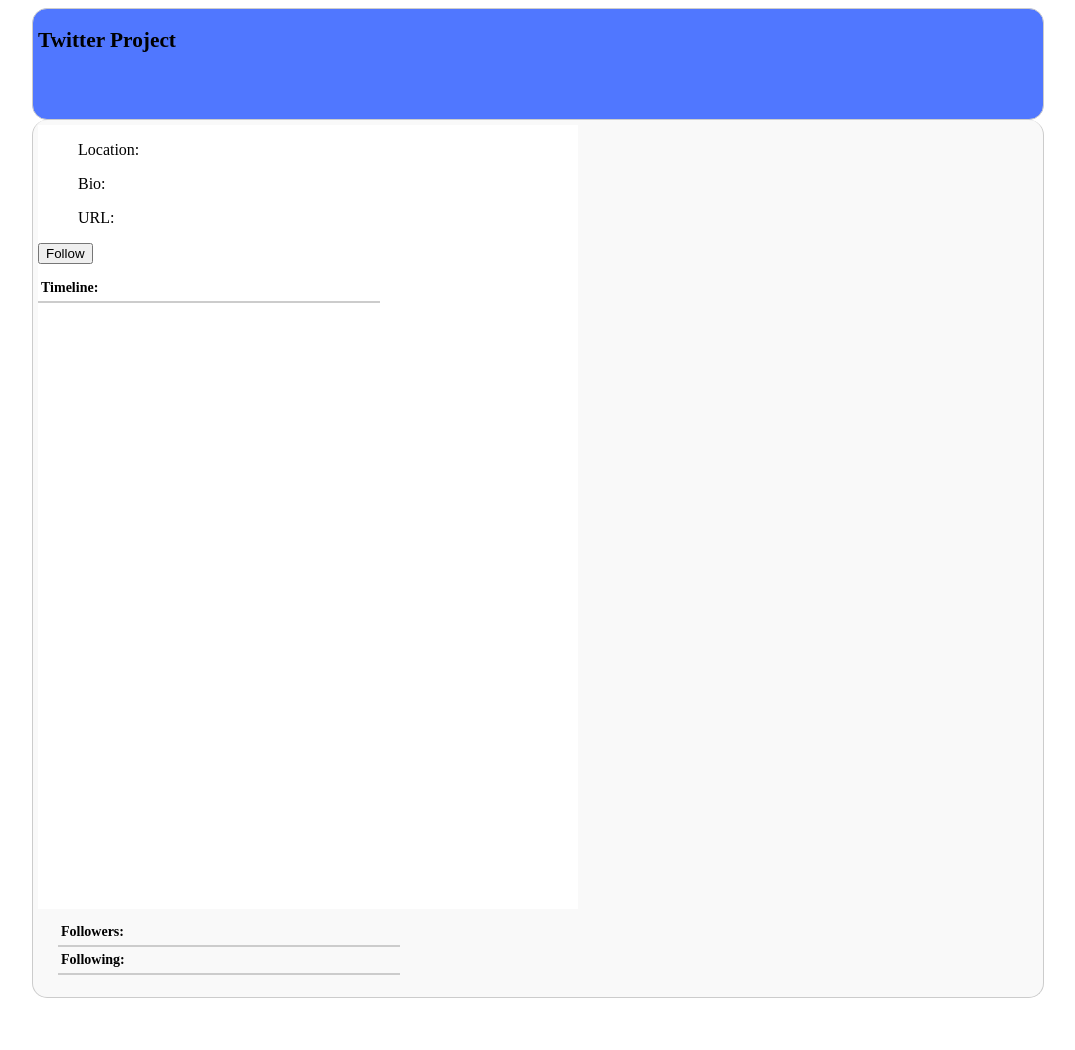
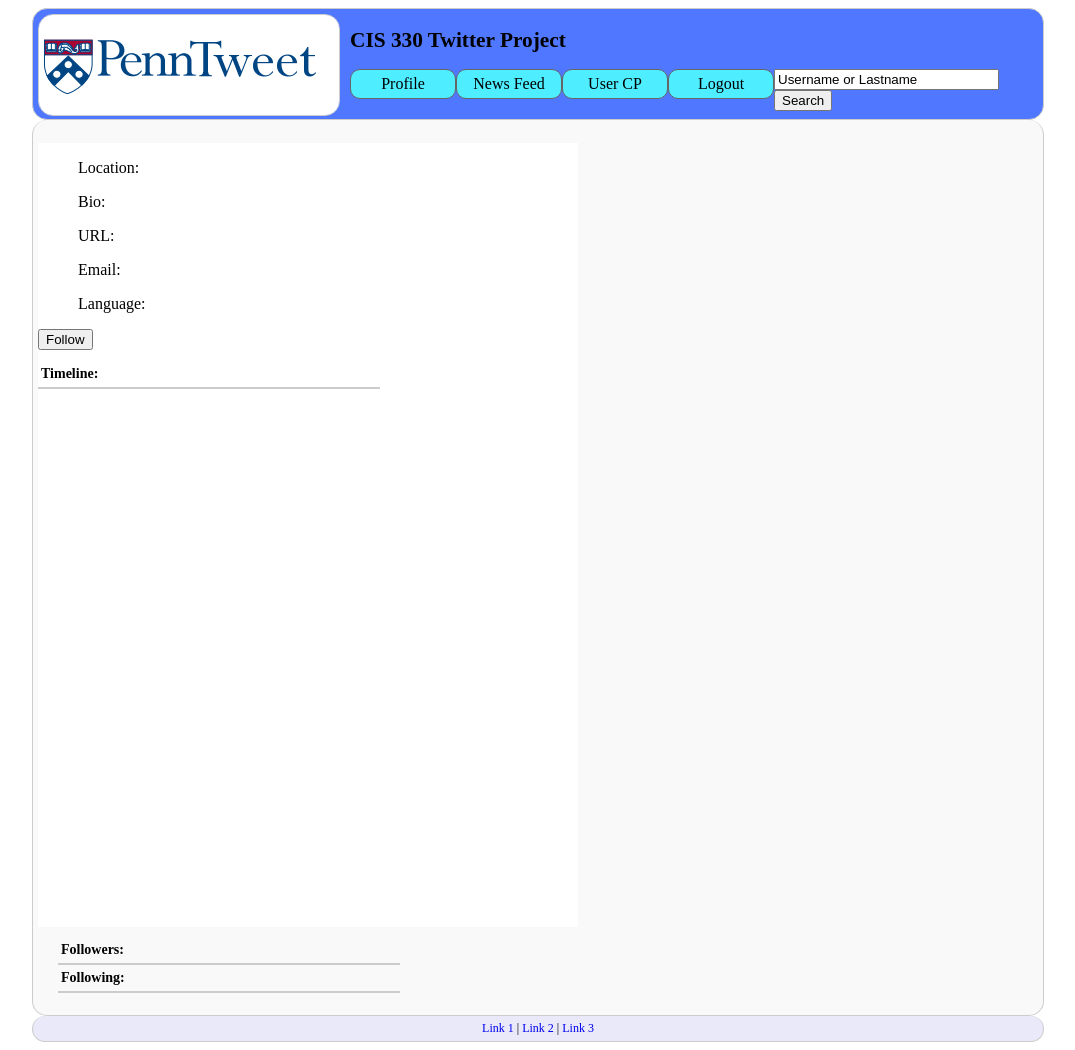
Before and after one commit to Ceasar/CIS330-Twitter, a PHP site: page /profile.php?id=1 in a window 1280 px wide. Shown: the whole page, without its empty margins (102-1177 px from the left). Before the commit the page ends 998 px from the top, so only its background shows below. Run offline with PHP 8.4, Linux system fonts and the light colour scheme; a user stored in the database is signed in; data comes from the database, SQL or seed files in the repository; tables that the repository leaves empty hold one stand-in row (values such as "Sample post").

Commit message:
Updated profile page.

```diff
--- a/profile.php
+++ b/profile.php
@@ -15,18 +15,24 @@ $id = $user['ID'];
 $private = $user['private'];
 $first = $user['first_name'];
 $last = $user['last_name'];
-$location = $user['location'];
-$bio = $user['bio'];
-$url = $user['URL'];
 $followers = db_getFollowers($id);
 
 function displayUserProfile() {
-	global $first, $last, $location, $bio, $url;
+	global $user;
+	$first = $user['first_name'];
+	$last = $user['last_name'];
+	$location = $user['location'];
+	$bio = $user['bio'];
+	$url = $user['URL'];
+	$email = $user['email'];
+	$language = $user['lang'];
 	?>
 	<h2><?php echo $first." ".$last; ?></h2>
 	<span>Location: <?php echo $location;?></span>
 	<p>Bio: <?php echo $bio;?></p>
 	<p>URL: <a href="<?php echo $url;?>"/><?php echo $url;?></a></p>
+	<p>Email: <?php echo $email;?></p>
+	<p>Language: <?php echo $language;?></p>
 	<?php
 }
 
@@ -128,6 +134,7 @@ function followButton() {
 ?>
 
 <html>
+<?php include_once("./assets/templates/head.php");?>
 
 <head>
 	<!-- This makes the title display the username if the client is logged in -->
@@ -138,13 +145,12 @@ function followButton() {
 			}
 		?>
 	</title>
-	<link rel="stylesheet" href="styles.css" type="text/css"">
+	<link rel="stylesheet" href="styles.css" type="text/css">
 </head>
 
 <body>
-	<div id="header">
-		<h1>Twitter Project</h1>
-	</div>
+
+<?php include_once("./assets/templates/header.php");?>
 
 	<div id="content">
 		<div id="main-content">
@@ -186,6 +192,9 @@ from the db -->
 		</div>
 
 	</div>
+
+<?php include_once("./assets/templates/footer.php");?>
+
 </body>
 
 </html>
```
